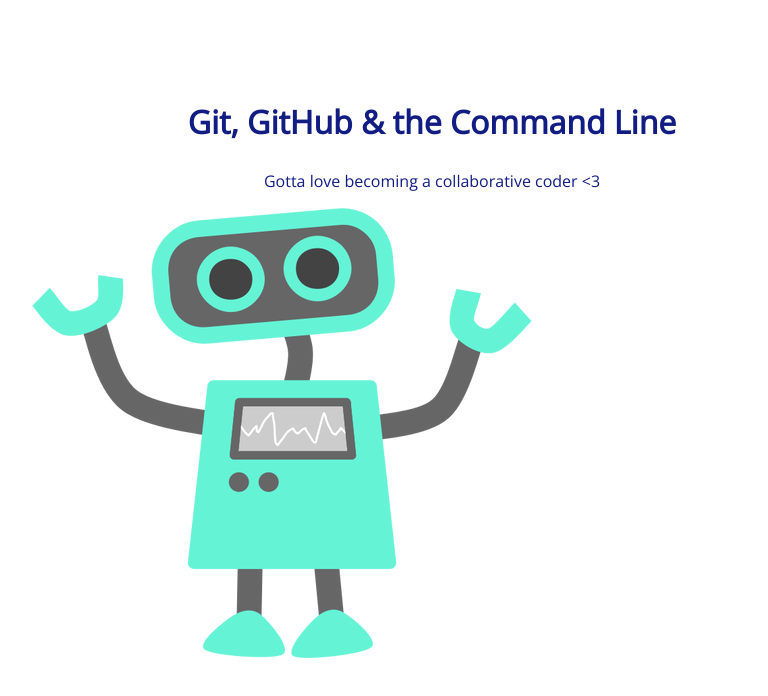
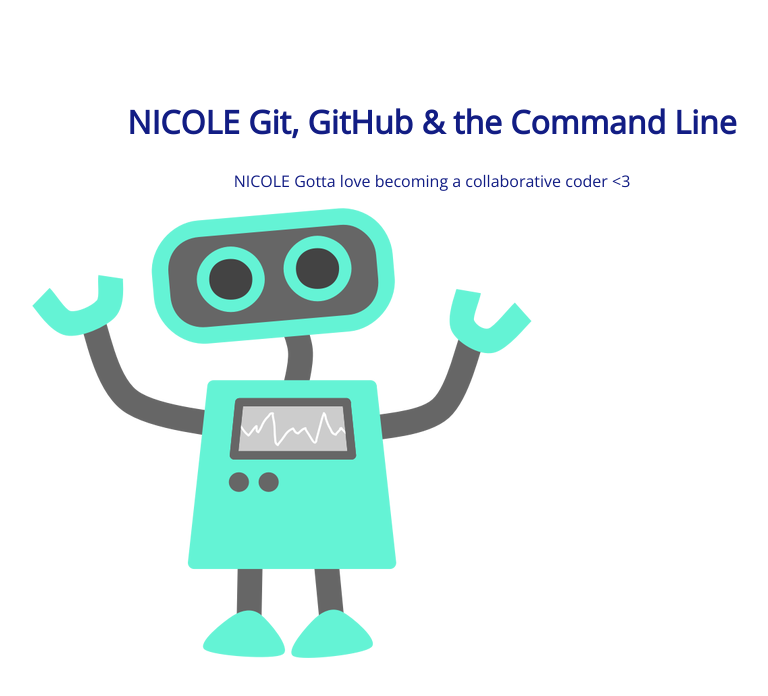
Before and after one commit to trekkin/105-project, a plain HTML site: page index.html in a window 1280 px wide. Shown: the whole page, without its empty margins (208-976 px from the left). Drawn offline with nearby package versions, Linux system fonts and the light colour scheme.

Commit message:
akjsdfl;j

```diff
--- a/index.html
+++ b/index.html
@@ -8,8 +8,8 @@
 </head>
 <body>
 	<section>
-		<h1>Git, GitHub & the Command Line</h1>
-		<p>Gotta love becoming a collaborative coder <3</p>
+		<h1>NICOLE Git, GitHub & the Command Line</h1>
+		<p>NICOLE Gotta love becoming a collaborative coder <3</p>
 		<img src="img/happy-blue-robot.png">
 	</section>
 </body>
```
